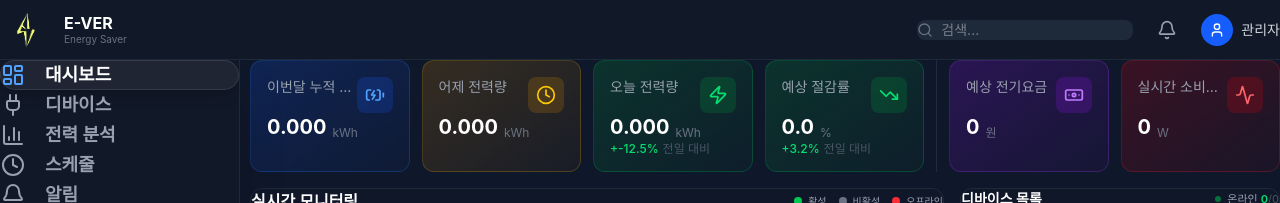
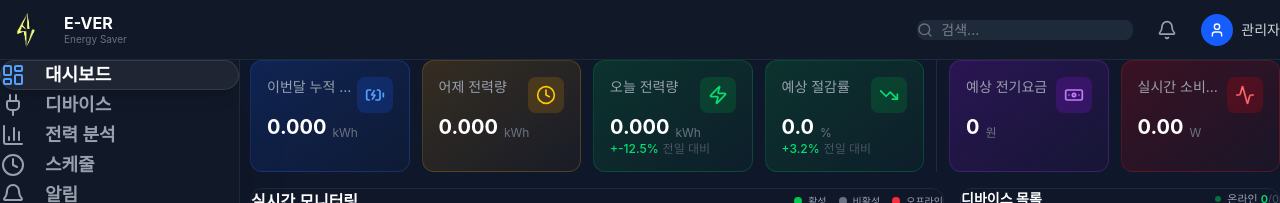
Before and after one commit to team-nexcode/E-VER_IoTCOSS, a Vue app in the folder Frontend/: page / in a window 1280 px wide. Shown: the top 203 px of the page. Built offline with nearby package versions, Linux system fonts and the light colour scheme; no server answers.

Commit message:
Updates.

```diff
--- a/Frontend/src/pages/Dashboard.vue
+++ b/Frontend/src/pages/Dashboard.vue
@@ -119,7 +119,7 @@ watch(selectedDeviceId, (newId) => {
       <div class="flex-1 min-w-0">
         <StatusCard
           title="실시간 소비전력"
-          :value="powerSummary.peakPower.toLocaleString()"
+          :value="powerSummary.peakPower.toFixed(2)"
           unit="W"
           color="red"
         >
--- a/Frontend/src/stores/device.ts
+++ b/Frontend/src/stores/device.ts
@@ -55,7 +55,7 @@ export const useDeviceStore = defineStore('device', () => {
       avgTemperature: avgTemp,
       savingsPercent: 0,
       estimatedCost: estimatedCost.value,
-      peakPower: Math.round(totalPower * 220),
+      peakPower: totalPower * 220,
     }
   })
 
```
